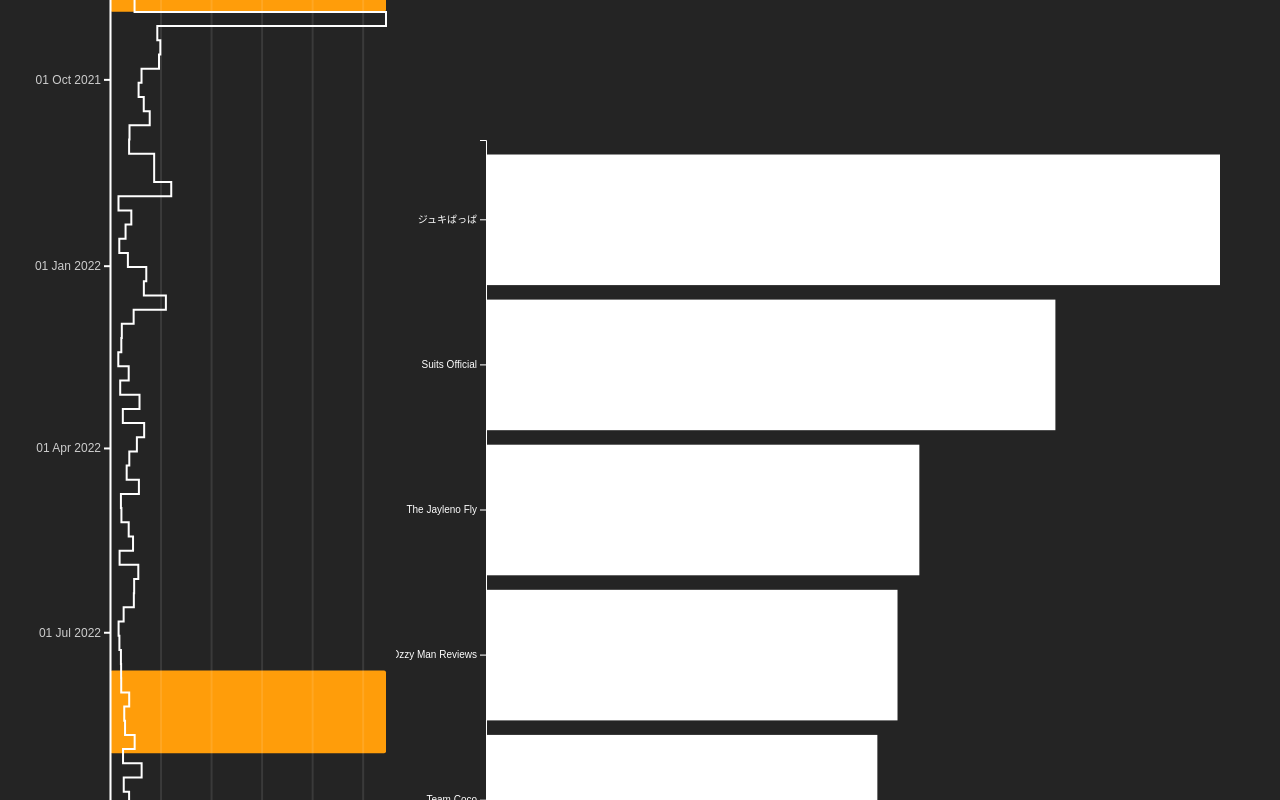
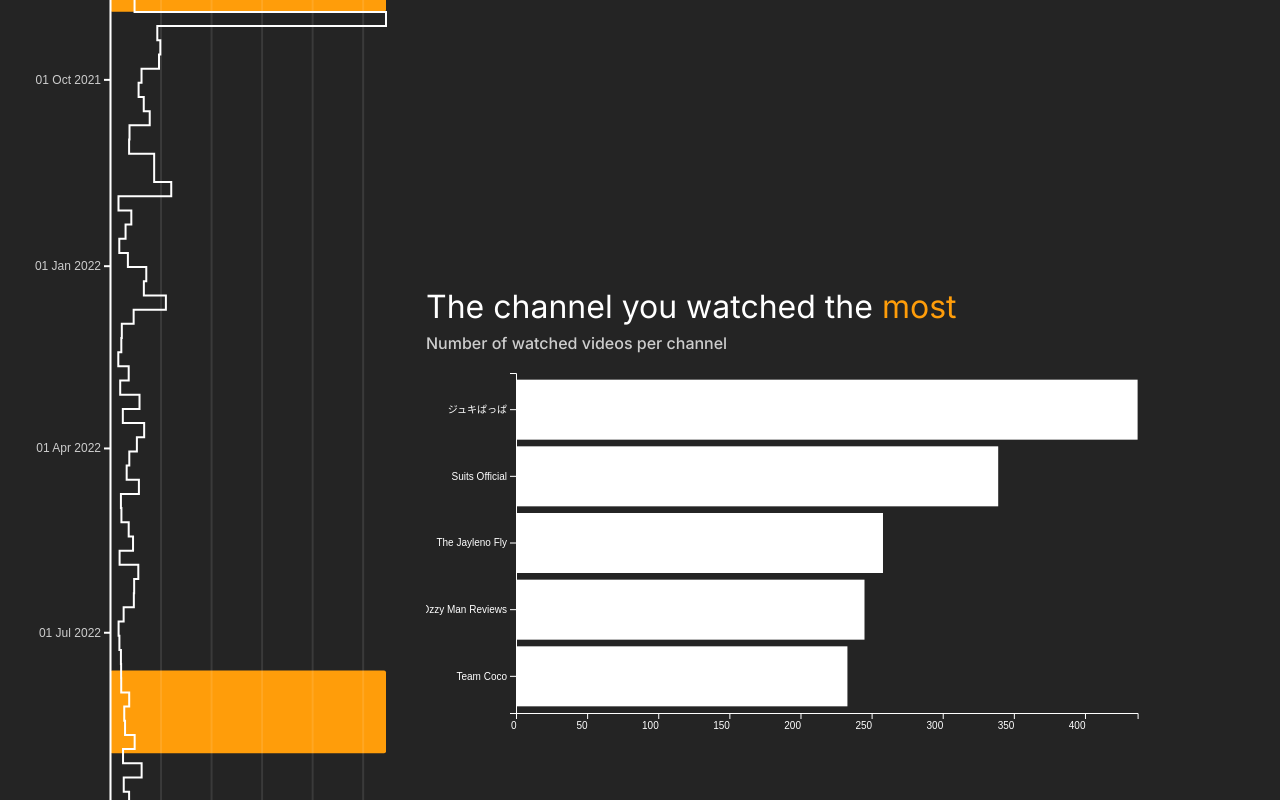
Before and after one commit to leosch1/youtube-path, a Next.js app: page / in a window 1280 px wide. Shown: the part 1480-2280 px from the top of the page. Built offline with nearby package versions, Linux system fonts and the light colour scheme.

Commit message:
improve styling

```diff
--- a/components/TopChannelsVideoCount.module.css
+++ b/components/TopChannelsVideoCount.module.css
@@ -1,6 +1,25 @@
 .container {
     height: 100vh;
     display: flex;
+    flex-direction: column;
     justify-content: center;
-    align-items: center;
+    margin-left: 30px;
 }
+
+.container h2 {
+    margin-bottom: 0.2em;
+    font-weight: 400;
+    font-size: 2em;
+    text-wrap: balance;
+}
+
+.container h2 em {
+    font-style: normal;
+    color: var(--primary-action-color);
+}
+
+.container h3 {
+    font-size: 1em;
+    font-weight: 500;
+    color: var(--secondary-text-color);
+}
--- a/components/TopChannelsVideoCount.tsx
+++ b/components/TopChannelsVideoCount.tsx
@@ -42,8 +42,8 @@ const TopChannelsVideoCount: React.FC<TopChannelsVideoCountProps> = ({ data }) =
 
     // Set the dimensions and margins of the graph
     const margin = { top: 20, right: 30, bottom: 40, left: 90 };
-    const width = availableWidth - margin.left - margin.right;
-    const height = availableHeight - margin.top - margin.bottom;
+    const width = availableWidth * 0.9 - margin.left - margin.right;
+    const height = availableHeight * 0.5 - margin.top - margin.bottom;
 
     // Append the svg object to the div
     const chart = svg
@@ -83,7 +83,9 @@ const TopChannelsVideoCount: React.FC<TopChannelsVideoCountProps> = ({ data }) =
 
   return (
     <div className={styles.container}>
-      <svg ref={ref} />
+      <h2>The channel you watched the <em>most</em></h2>
+      <h3>Number of watched videos per channel</h3>
+      <svg ref={ref}></svg>
     </div>
   );
 };
```
